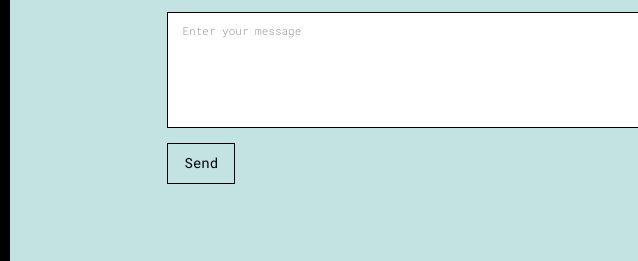
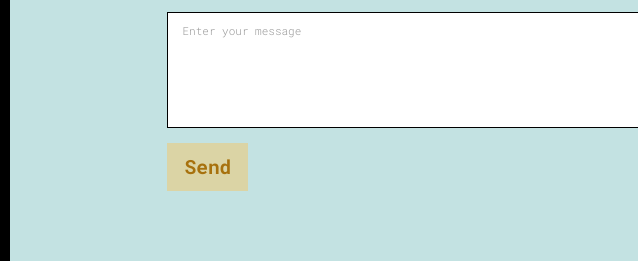
Before and after one commit to arefeh-89/Go-vegan, a plain HTML site: page contact.html in a window 1280 px wide. Shown: the part 300-561 px from the top of the page, 0-638 px from the left. Drawn offline with Linux system fonts and the light colour scheme.

Commit message:
Add files via upload

```diff
--- a/contact.html
+++ b/contact.html
@@ -73,7 +73,7 @@
                       <div class="form-group">
                         <textarea name="message" class="form-control" rows="5" placeholder="Enter your message"></textarea>
                       </div>
-                      <button type="submit" class="btn btn-default btn-lg shadow">Send</button>
+                      <button type="submit" class="btn btn-home btn-default btn-lg shadow">Send</button>
                     </div>
                     <div class="col-md-5 address-container">
                       <ul class="list-unstyled">
```
